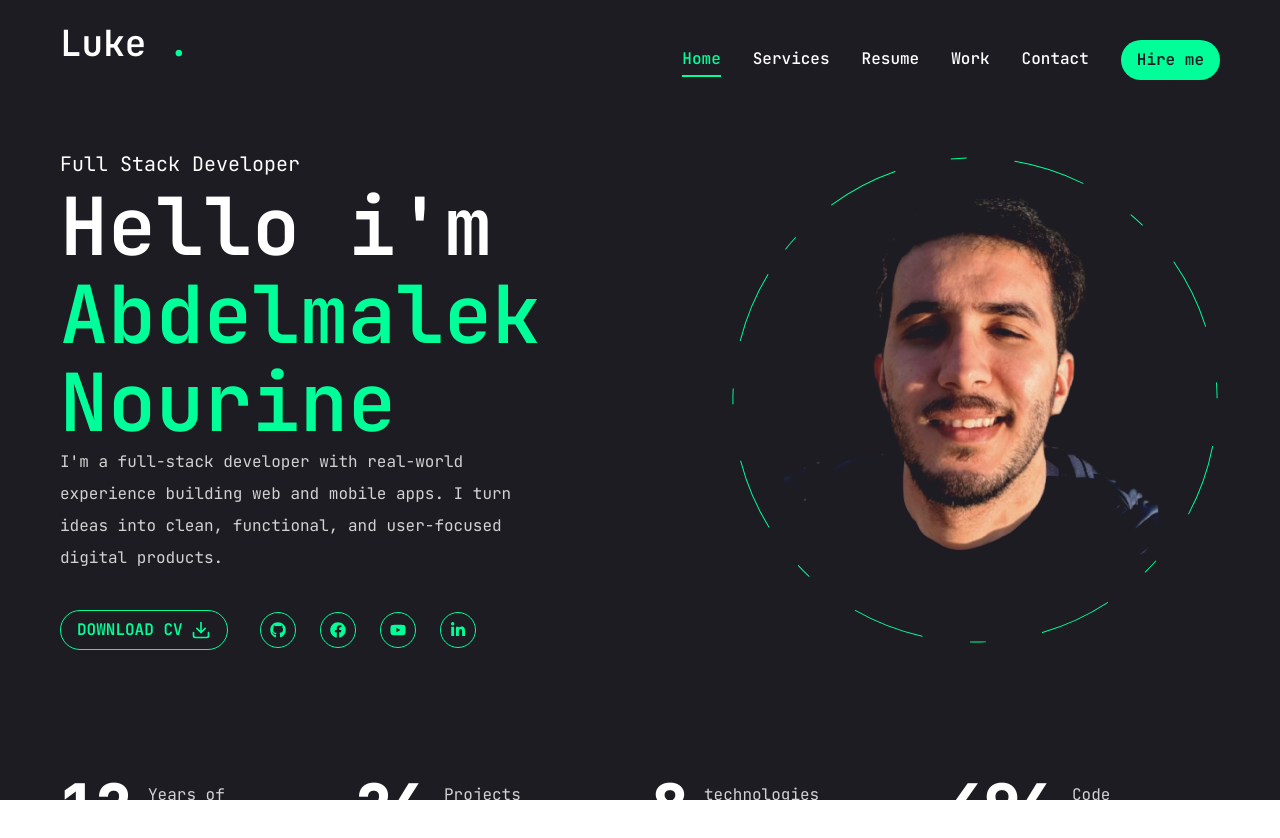
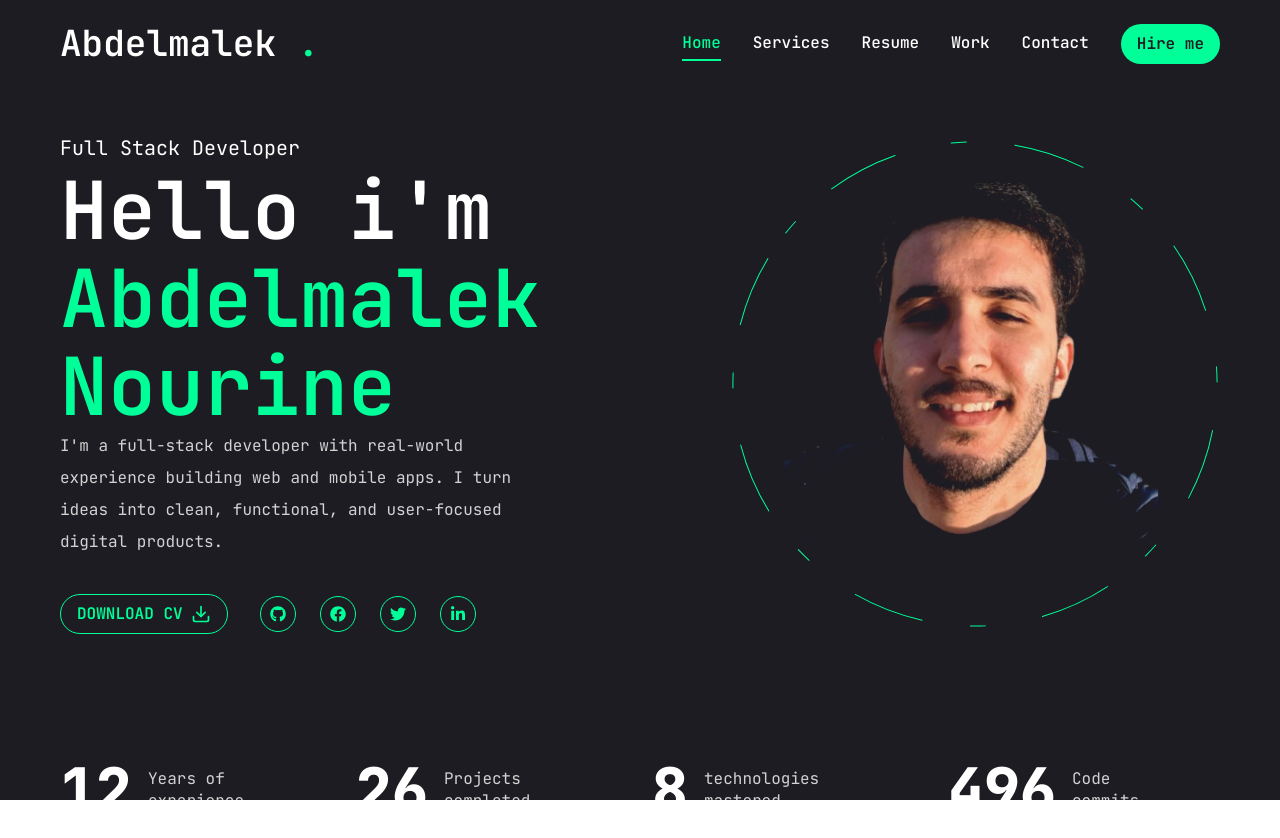
Before and after one commit to maliko18/anourine-portfolio, a Next.js app: page / in a window 1280 px wide. Shown: the top 838 px of the page. Built offline with nearby package versions, Linux system fonts and the light colour scheme.

Commit message:
more personal modification - version 1.3

```diff
--- a/components/Header.jsx
+++ b/components/Header.jsx
@@ -10,12 +10,12 @@ const Header = () => {
         {/* {logo} */}
         <Link href="/">
           <h3 className="text-4xl mt-4 font-semibold">
-            Luke <span className="text-accent">.</span>
+            Abdelmalek <span className="text-accent">.</span>
           </h3>
         </Link>
 
         {/* {DESKTOP NAV & here me button } */}
-        <div className="hidden xl:flex mt-8 items-center gap-8 ">
+        <div className="hidden xl:flex xl:mt-4 items-center gap-8 ">
           <Nav />
           <Link href="/contact">
             <Button>Hire me</Button>
--- a/components/Social.jsx
+++ b/components/Social.jsx
@@ -8,10 +8,13 @@ import {
 } from "react-icons/fa";
 
 const socials = [
-  { icon: <FaGithub />, path: "" },
-  { icon: <FaFacebook />, path: "" },
-  { icon: <FaYoutube />, path: "" },
-  { icon: <FaLinkedinIn />, path: "" },
+  { icon: <FaGithub />, path: "https://github.com/maliko18" },
+  { icon: <FaFacebook />, path: "https://www.facebook.com/malex.nr" },
+  { icon: <FaTwitter />, path: "https://x.com/maliko_01" },
+  {
+    icon: <FaLinkedinIn />,
+    path: "https://www.linkedin.com/in/abdelmalek-nourine-01738325a/",
+  },
 ];
 const Social = ({ containerStyles, iconStyles }) => {
   return (
```
